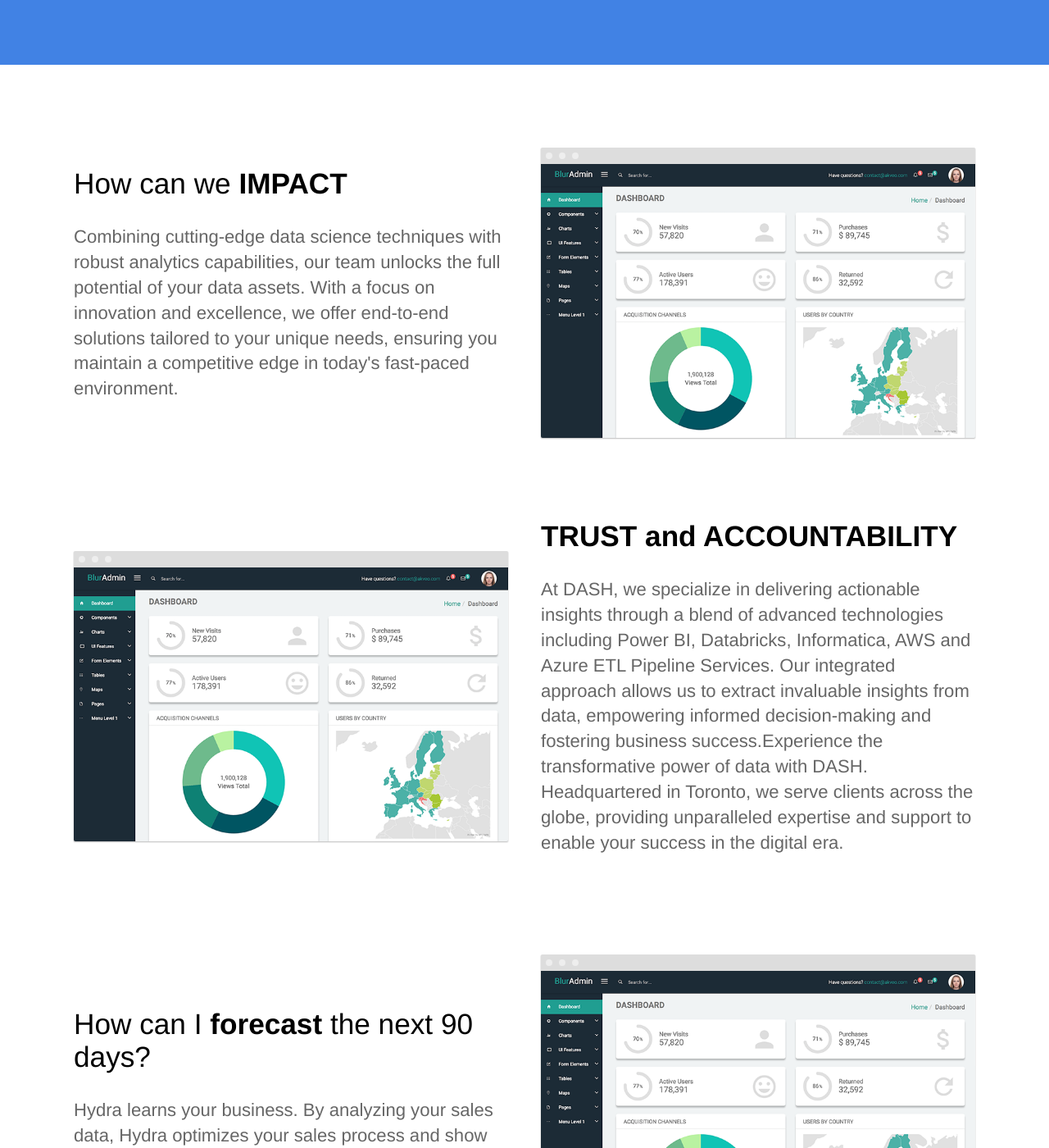
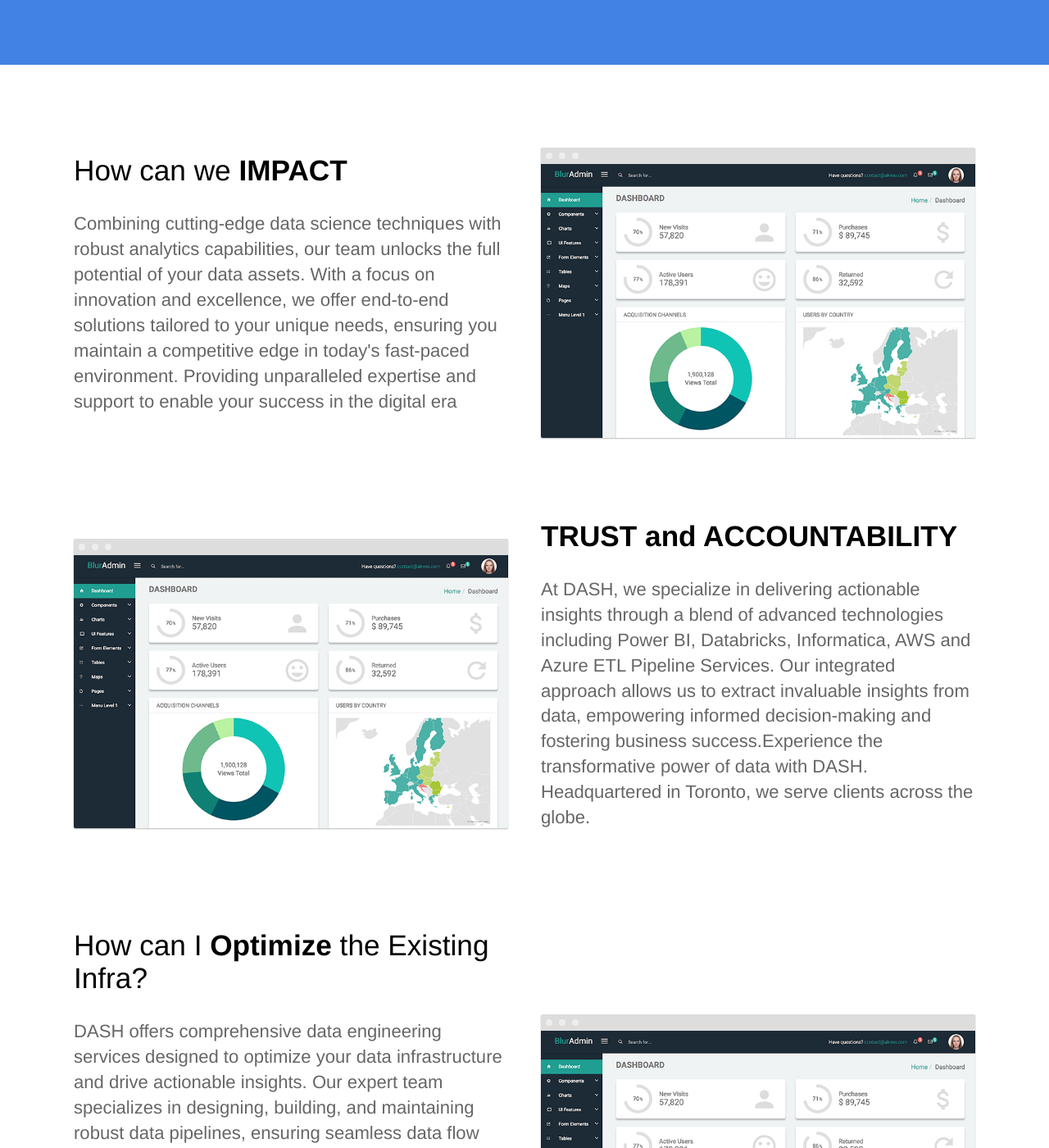
Before and after one commit to abhicanweb/abhicanweb.github.io, a Jekyll site: the page built from index.html, in a window 1280 px wide and 1400 px high, scrolled down 899 px. Shown: the whole window at 82% size. Built offline with Jekyll 4.4.1, drawn with Linux system fonts in a browser that asks for light colours; some of the changed text lies outside the part shown.

Commit message:
Update index.html

```diff
--- a/index.html
+++ b/index.html
@@ -18,7 +18,11 @@
 		<div class="container flex">
 			<div class="text editable">
 				<h2>How can we <strong>IMPACT</strong> </h2>
-				<p>Combining cutting-edge data science techniques with robust analytics capabilities, our team unlocks the full potential of your data assets. With a focus on innovation and excellence, we offer end-to-end solutions tailored to your unique needs, ensuring you maintain a competitive edge in today's fast-paced environment. </p>
+				<p>Combining cutting-edge data science techniques with robust analytics capabilities, our team unlocks
+					the full potential of your data assets. With a focus on innovation and excellence,
+					we offer end-to-end solutions tailored to your unique needs, ensuring you maintain a
+					competitive edge in today's fast-paced environment. Providing unparalleled expertise and
+					support to enable your success in the digital era </p>
 			</div>
 			<div class="image">
 				<img src="{{ site.baseurl }}/images/dashboard.png" alt="Screenshot" class="screenshot editable" />
@@ -34,8 +38,7 @@
 					technologies including Power BI, Databricks, Informatica, AWS and Azure ETL Pipeline Services.
 					Our integrated approach allows us to extract invaluable insights from data, empowering informed
 					decision-making and fostering business success.Experience the transformative power of data with DASH.
-					Headquartered in Toronto, we serve clients across the globe, providing unparalleled expertise and
-					support to enable your success in the digital era.</p>
+					Headquartered in Toronto, we serve clients across the globe.</p>
 			</div>
 			<div class="image">
 				<img src="{{ site.baseurl }}/images/dashboard.png" alt="Screenshot" class="screenshot editable" />
@@ -46,8 +49,13 @@
 	<section>
 		<div class="container flex">
 			<div class="text editable">
-				<h2>How can I <strong>forecast</strong> the next 90 days?</h2>
-				<p>Hydra learns your business. By analyzing your sales data, Hydra optimizes your sales process and show you where you should be spending your resources.</p>
+				<h2>How can I <strong>Optimize</strong> the Existing Infra?</h2>
+				<p>DASH offers comprehensive data engineering services designed to optimize your data infrastructure and drive actionable insights.
+					Our expert team specializes in designing, building, and maintaining robust data pipelines, ensuring seamless data flow and integration
+					across your organization. From data ingestion and processing to storage and transformation, we leverage cutting-edge technologies and
+					best practices to deliver scalable, efficient, and reliable solutions tailored to your specific needs. Whether you're looking to
+					modernize your existing data architecture or build a new system from the ground up, DASH is your trusted partner for all your data
+					engineering needs.</p>
 			</div>
 			<div class="image">
 				<img src="{{ site.baseurl }}/images/dashboard.png" alt="Screenshot" class="screenshot editable" />
```
